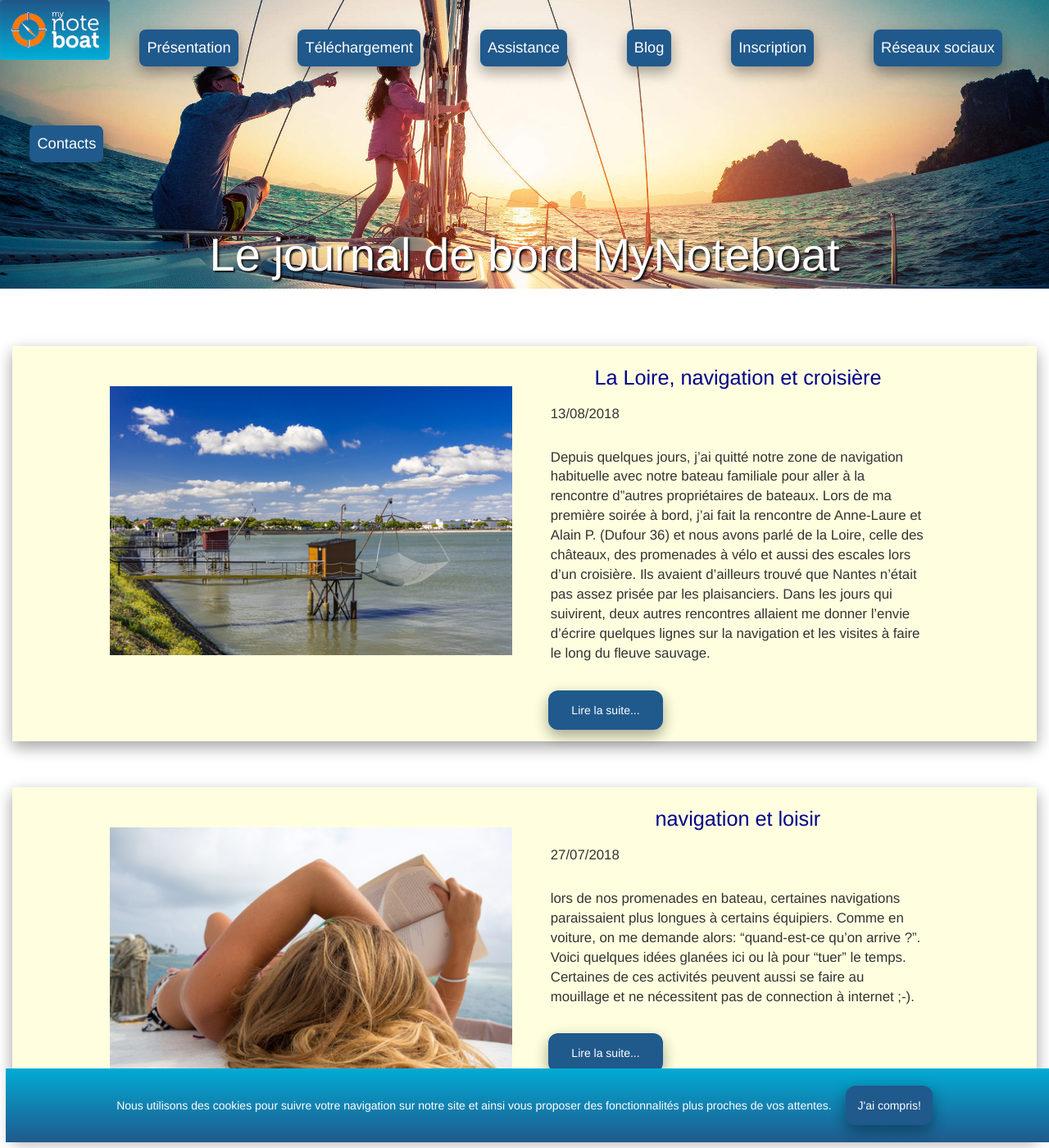
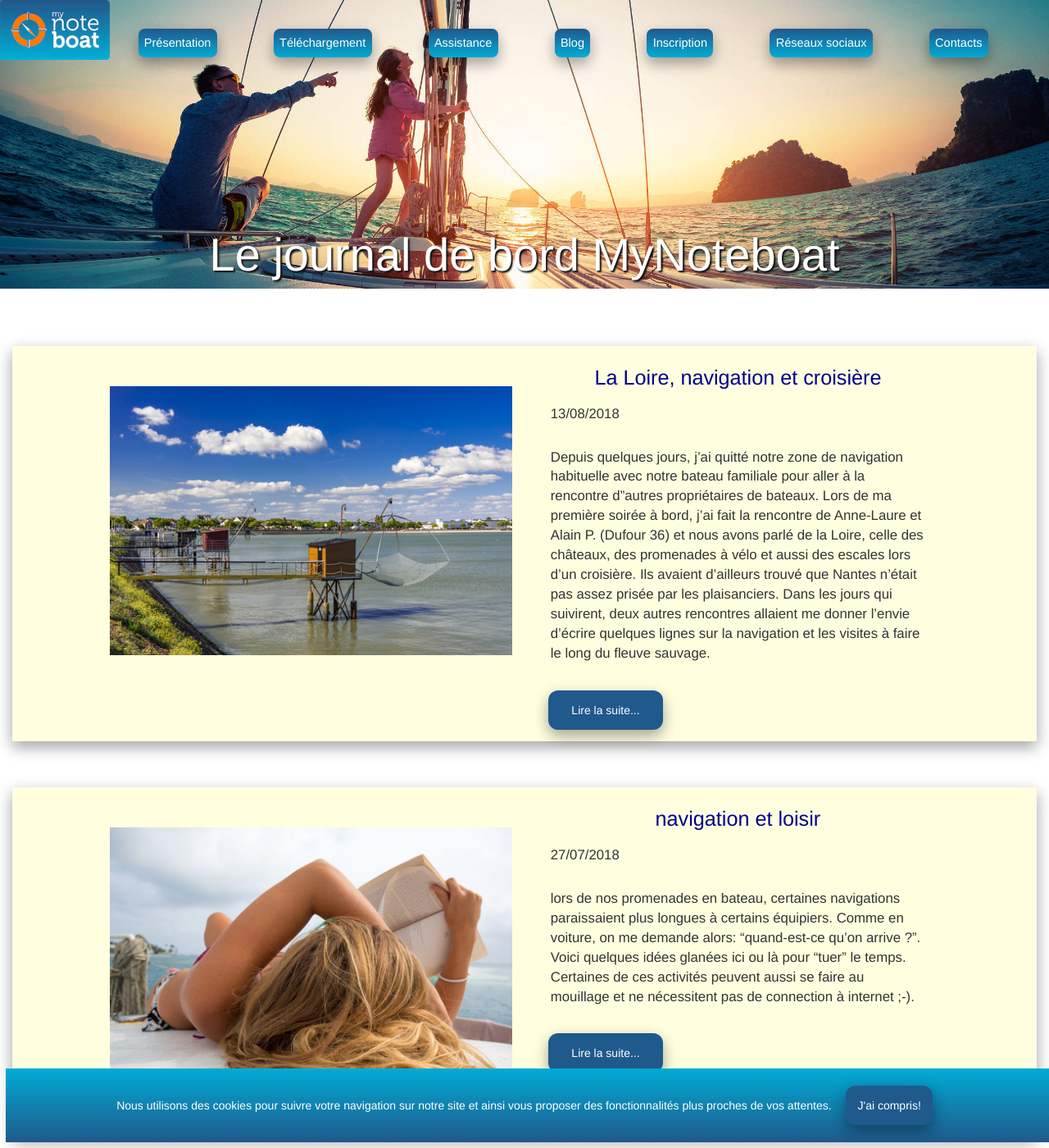
Before and after one commit to pjtiberghien/trial, a Jekyll site: the page built from docs/blog/index.html, in a window 1280 px wide and 1400 px high. Shown: the whole window at 82% size. Built offline with Jekyll 4.4.1, drawn with Linux system fonts in a browser that asks for light colours; nearby versions of some CDN libraries; the list of posts is cut into pages by our own code.

Commit message:
modif #14
back-ground-image

```diff
--- a/docs/assets/css/main.css
+++ b/docs/assets/css/main.css
@@ -54,7 +54,7 @@
 }
 
 #navbar {
-    background-color: linear-gradient(RGBa(32, 89, 140,1),RGBa(1,171,213,1));
+    background-image: linear-gradient(RGBa(32, 89, 140,1),RGBa(1,171,213,1));
     border: none;
     color: white;
     padding: .5em;
@@ -63,7 +63,7 @@
     text-align: center;
     text-decoration: none;
     display: inline-block;
-    font-size: 1em;
+    font-size: .8em;
     box-shadow: 0 8px 16px 0 rgba(0, 0, 0, 0.2), 0 6px 20px 0 rgba(0, 0, 0, 0.19);
 }
 /*********************************************
```
